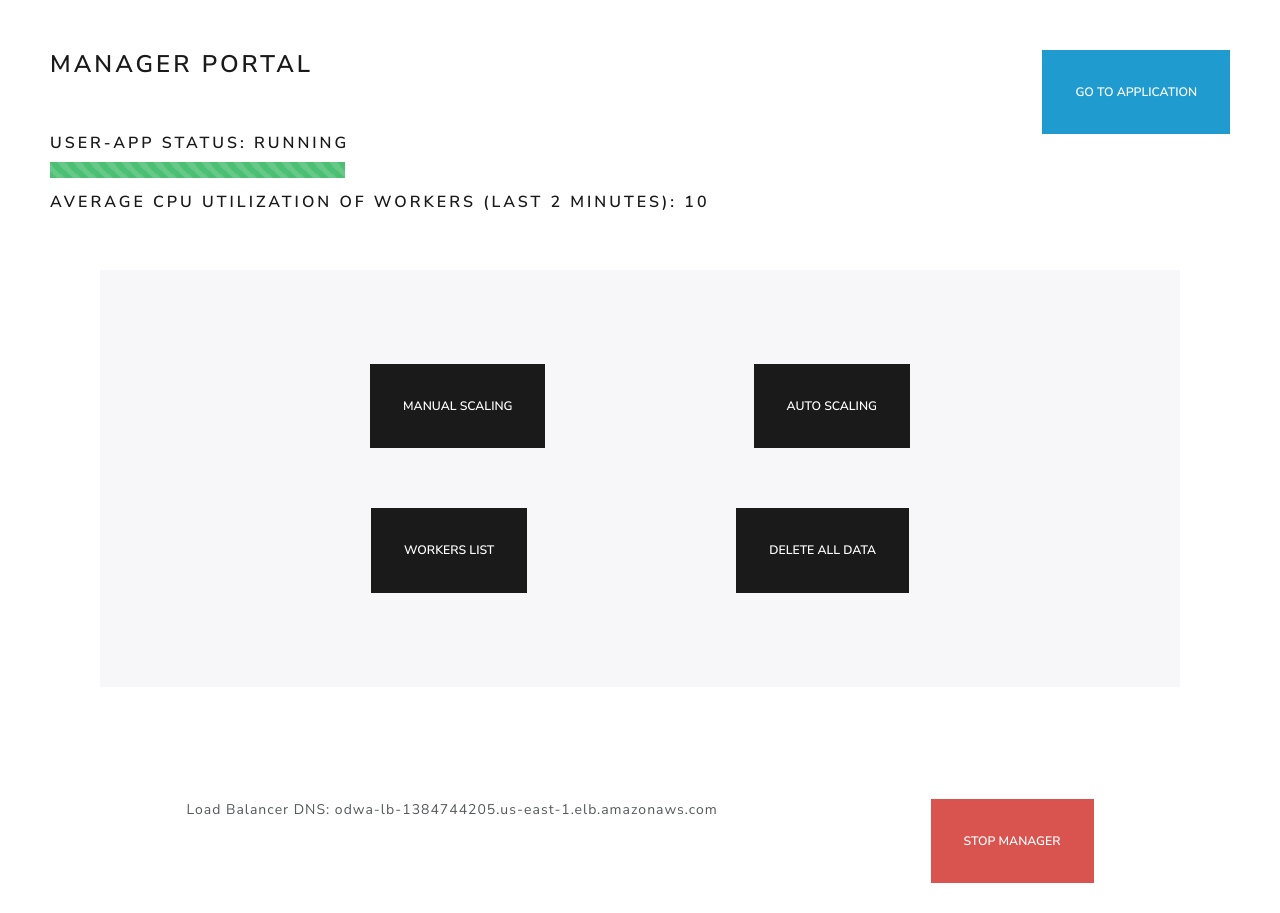
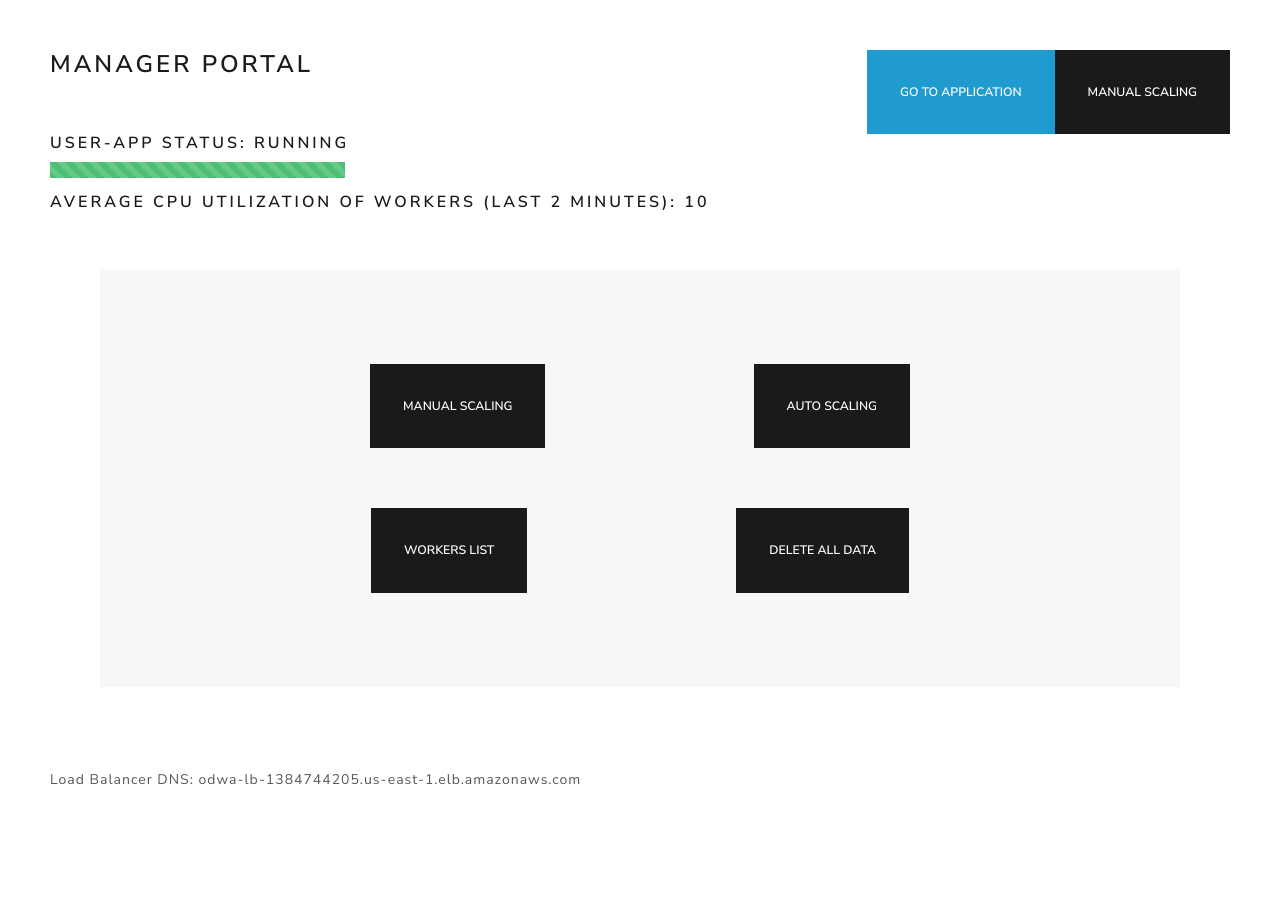
Before and after one commit to pcheng11/ODWA-MANAGER, a Flask app: template src/templates/panel.html in a window 1280 px wide. After the commit the page ends 785 px from the top, so only its background shows below. Run offline with Flask 2, Linux system fonts and the light colour scheme; the template is opened without the code that fills it: most values are stand-ins (such as "Sample title", 1, 10 or a date in 2020); parts of the project's set-up code (start-up, migrations or seed data) failed here and were passed over; some libraries are stand-ins or nearby versions.

Commit message:
refactor code

```diff
--- a/src/templates/panel.html
+++ b/src/templates/panel.html
@@ -4,6 +4,7 @@
 <div style="height: 100%; padding: 50px">
     <div style="display: flex; flex-direction: row; justify-content: space-between">
         <h3>Manager Portal</h3>
+        <div style="display:flex; flex-direction:row; justify-content: space-between;">
             {% if num_serving_instance != 0 %}
                 <form action="http://odwa-lb-1384744205.us-east-1.elb.amazonaws.com">
                     <button type="submit" class="btn btn-lg btn-info">GO TO APPLICATION</button>
@@ -11,6 +12,11 @@
             {% else %}
                 <button type="submit" class="btn disabled btn-lg btn-primary">GO TO APPLICATION</button>
             {% endif %}
+            <form action="{{url_for('panel.stop_manager')}}" method='post'>
+                <button type="submit" class="btn btn-lg btn-primary">MANUAL SCALING</button>
+            </form>
+        </div>
+
     </div>
     {% if num_serving_instance != 0 %}
     <h5>USER-APP Status: RUNNING</h5>
@@ -57,12 +63,8 @@
             </div>
         </div>
     </div>
+    <p>Load Balancer DNS: odwa-lb-1384744205.us-east-1.elb.amazonaws.com</p>
 
-    <div style="display: flex; flex-direction:row; justify-content: space-around; padding: 30px;">
-        <p>Load Balancer DNS: odwa-lb-1384744205.us-east-1.elb.amazonaws.com</p>
-        <form action="{{url_for('panel.stop_manager')}}" method='post'>
-            <button type="submit" class="btn btn-lg btn-danger">STOP MANAGER</button>
-        </form>
     </div>
 
 </div>
```
Lines whose indentation alone changed are shown as unchanged.
